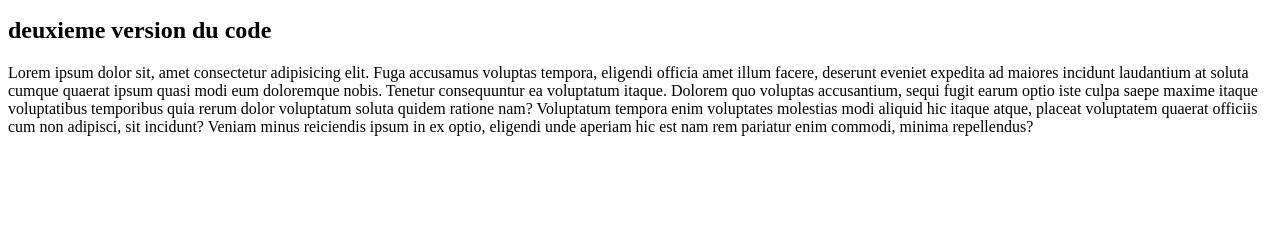
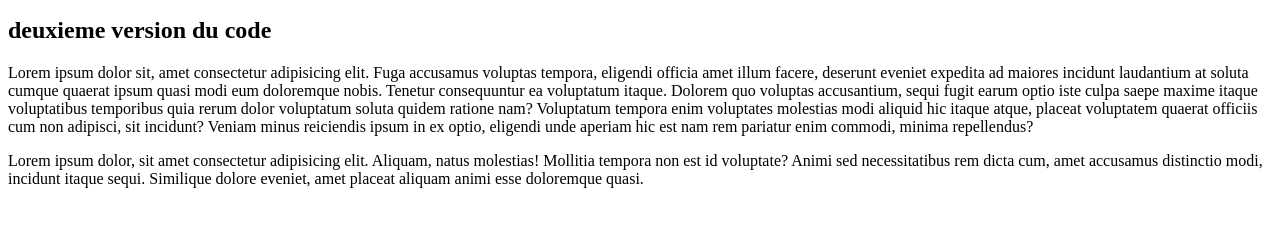
Before and after one commit to prudence2709/prudencedev.github.io, a plain HTML site: page index.html in a window 1280 px wide. Shown: the part 119-346 px from the top of the page. Drawn offline with Linux system fonts and the light colour scheme.

Commit message:
deuxieme mise en igne

```diff
--- a/index.html
+++ b/index.html
@@ -10,5 +10,6 @@
     <p>Lorem ipsum dolor sit amet consectetur adipisicing elit. Accusamus, amet maxime! Excepturi quaerat possimus quisquam iure. Voluptas est quis molestias quod facilis consequatur natus vitae earum excepturi atque ipsa autem eos laudantium vero, fuga voluptatum, fugiat alias ut possimus sint. Placeat omnis ut est repellendus, vitae quae consectetur eaque suscipit?</p>
     <h2>deuxieme version du code </h2>
     <p>Lorem ipsum dolor sit, amet consectetur adipisicing elit. Fuga accusamus voluptas tempora, eligendi officia amet illum facere, deserunt eveniet expedita ad maiores incidunt laudantium at soluta cumque quaerat ipsum quasi modi eum doloremque nobis. Tenetur consequuntur ea voluptatum itaque. Dolorem quo voluptas accusantium, sequi fugit earum optio iste culpa saepe maxime itaque voluptatibus temporibus quia rerum dolor voluptatum soluta quidem ratione nam? Voluptatum tempora enim voluptates molestias modi aliquid hic itaque atque, placeat voluptatem quaerat officiis cum non adipisci, sit incidunt? Veniam minus reiciendis ipsum in ex optio, eligendi unde aperiam hic est nam rem pariatur enim commodi, minima repellendus?</p>
+    <p>Lorem ipsum dolor, sit amet consectetur adipisicing elit. Aliquam, natus molestias! Mollitia tempora non est id voluptate? Animi sed necessitatibus rem dicta cum, amet accusamus distinctio modi, incidunt itaque sequi. Similique dolore eveniet, amet placeat aliquam animi esse doloremque quasi.</p>
 </body>
 </html>
```
